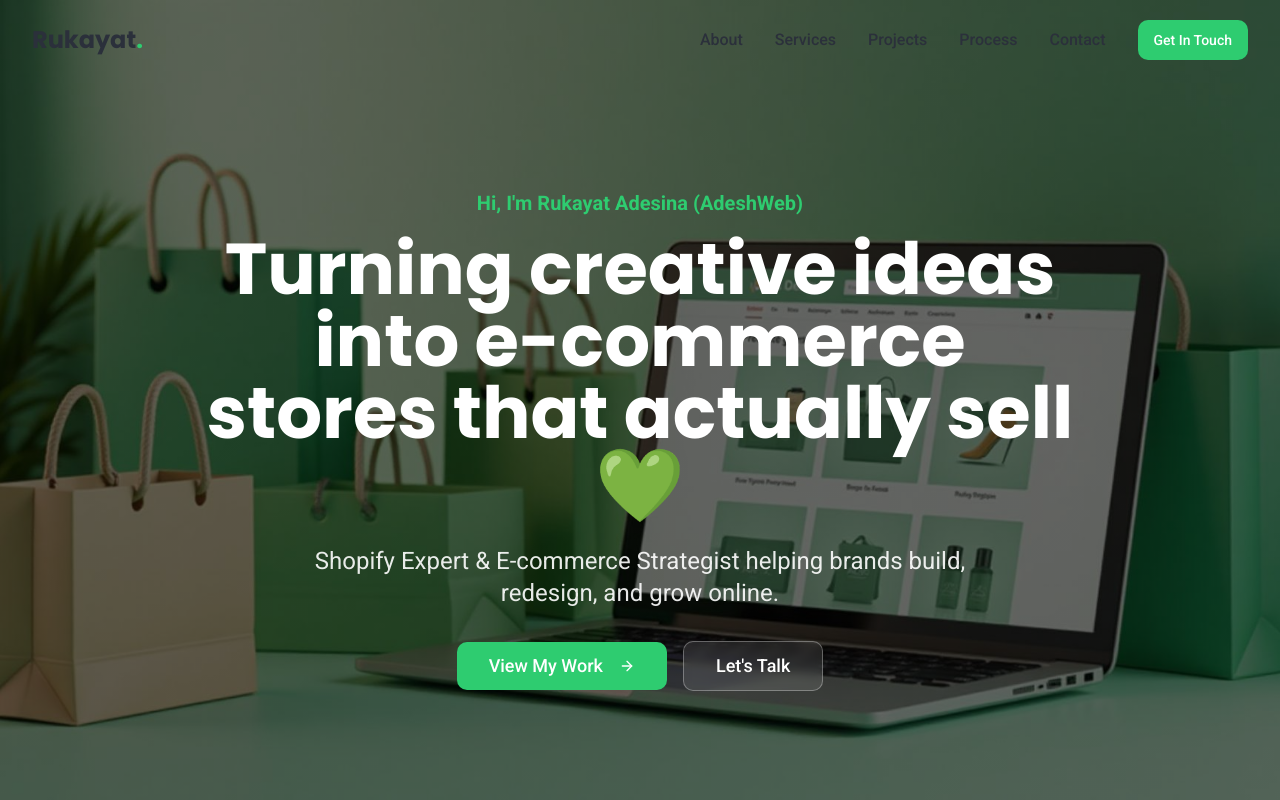
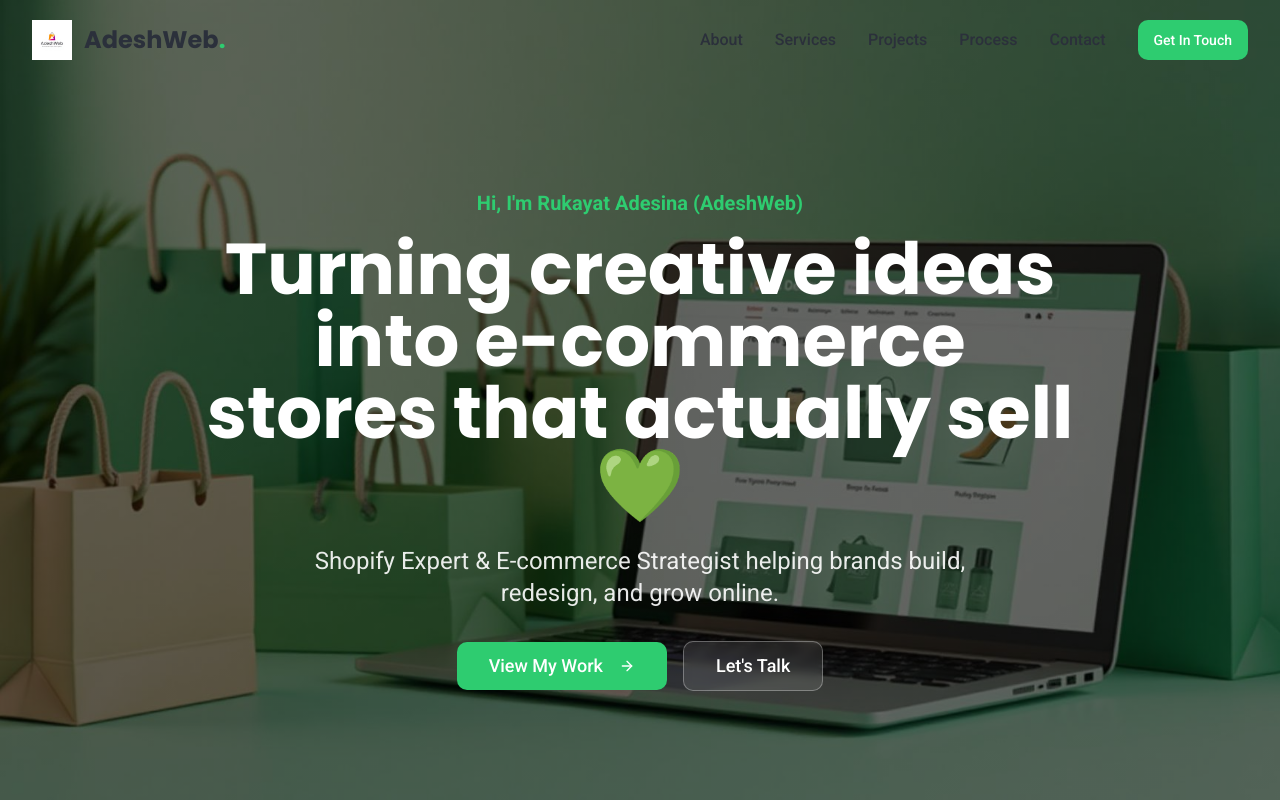
Before and after one commit to Adeshweb/Adeshweb, a React (Vite) app: page / in a window 1280 px wide. Shown: the top 800 px of the page. Built offline with nearby package versions, Linux system fonts and the light colour scheme; the HTML template or start-up script is replaced by a standard one.

Commit message:
Add AdeshWeb logo to Navbar
Update Navbar to show logo alongside AdeshWeb text in the brand area, including importing the new logo asset and replacing the text logo with a combined logo-and-text brand.

```diff
--- a/src/components/Navbar.tsx
+++ b/src/components/Navbar.tsx
@@ -1,6 +1,7 @@
 import { useState, useEffect } from "react";
 import { Menu, X } from "lucide-react";
 import { Button } from "@/components/ui/button";
+import adeshwebLogo from "@/assets/adeshweb-logo.png";
 
 const Navbar = () => {
   const [isScrolled, setIsScrolled] = useState(false);
@@ -30,8 +31,11 @@ const Navbar = () => {
     >
       <div className="container mx-auto px-4 sm:px-6 lg:px-8">
         <div className="flex items-center justify-between h-20">
-          <a href="#" className="font-heading text-2xl font-bold text-foreground">
-            Rukayat<span className="text-primary">.</span>
+          <a href="#" className="flex items-center gap-3">
+            <img src={adeshwebLogo} alt="AdeshWeb Logo" className="w-10 h-10" />
+            <span className="font-heading text-2xl font-bold text-foreground">
+              AdeshWeb<span className="text-primary">.</span>
+            </span>
           </a>
 
           {/* Desktop Navigation */}
```
Also changed, not shown: src/assets/adeshweb-logo.png (added).
